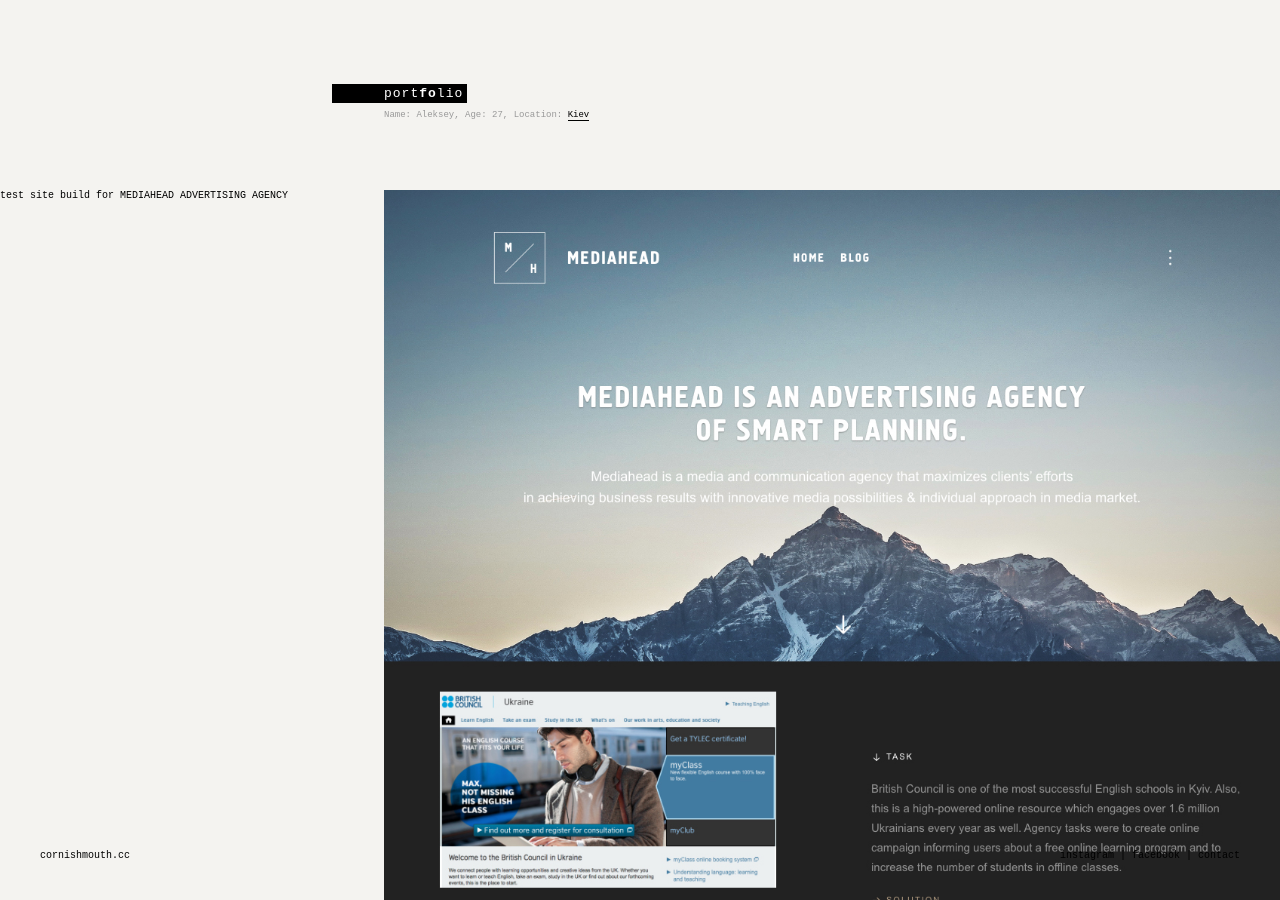
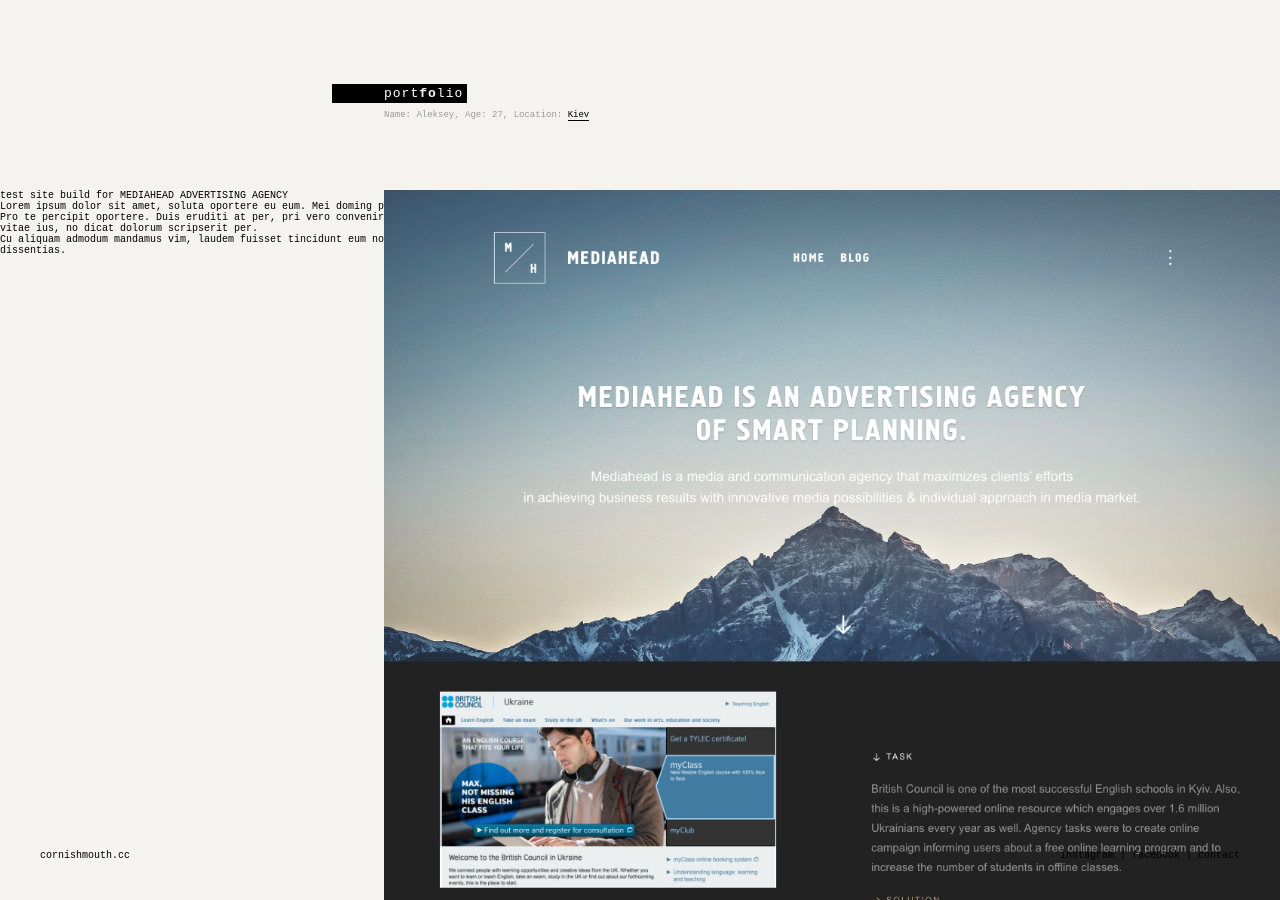
Before and after one commit to AlekseyTarasov/heyyayme.github.io, a Jekyll site: the page built from _posts/concept/2017-03-10-mediahead.md, in a window 1280 px wide and 900 px high. Built offline with Jekyll 4.4.1, drawn with Linux system fonts in a browser that asks for light colours; nearby versions of some CDN libraries; some web fonts are replaced.

Commit message:
Update 2017-03-10-mediahead.md

```diff
--- a/_posts/concept/2017-03-10-mediahead.md
+++ b/_posts/concept/2017-03-10-mediahead.md
@@ -8,3 +8,10 @@
 ---
 
 test site build for MEDIAHEAD ADVERTISING AGENCY
+
+
+Lorem ipsum dolor sit amet, soluta oportere eu eum. Mei doming possit urbanitas eu. Sumo vero in per, ius utamur expetenda philosophia no. Ut mel liber aliquip malorum.
+
+Pro te percipit oportere. Duis eruditi at per, pri vero convenire definiebas ea. Nominati consulatu signiferumque te cum. Pri et causae instructior, at erat iudico postulant vis. Ius ea dicta veniam, ea stet lorem vitae ius, no dicat dolorum scripserit per.
+
+Cu aliquam admodum mandamus vim, laudem fuisset tincidunt eum no. Id quo dicit paulo iisque, eum at fastidii propriae tractatos. Ne mel minim eirmod vulputate. Ut accusamus splendide usu. Ea pro mentitum dissentias.
```
